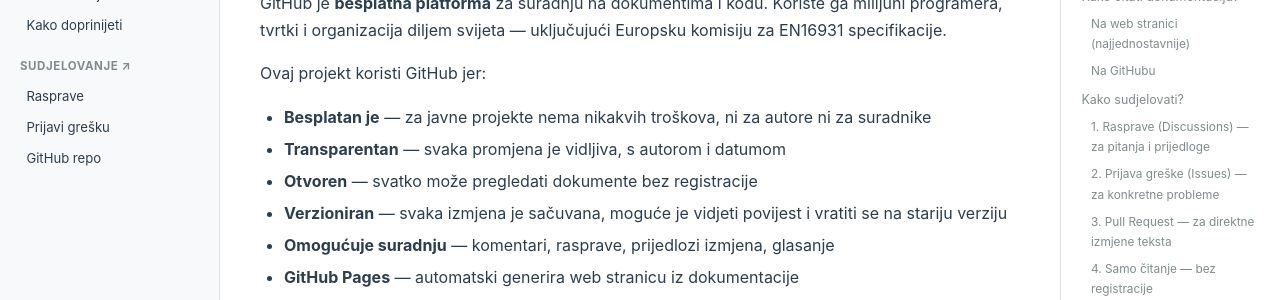
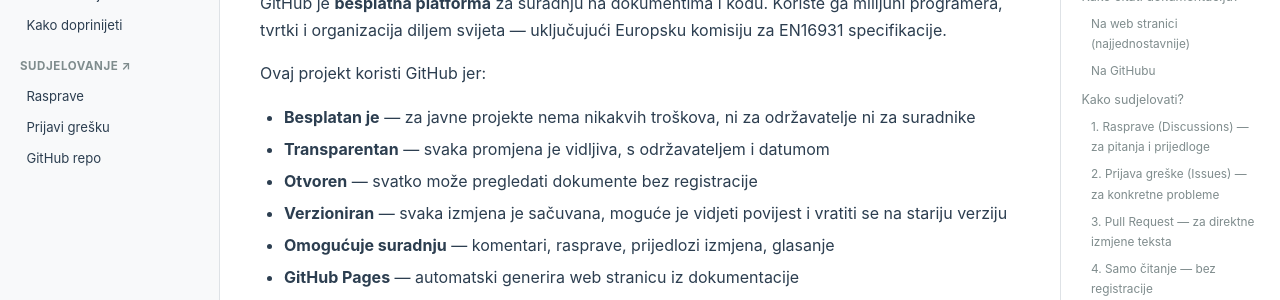
Before and after one commit to dageci/eracun-fiskalizacija-datumi, a Jekyll site: the page built from docs/github-vodic.md, in a window 1280 px wide and 900 px high. Shown: the part 431-731 px from the top of the window. Built offline with Jekyll 4.4.1, drawn with Linux system fonts in a browser that asks for light colours; some of the changed text lies outside the part shown.

Commit message:
autor -> odrzavatelj (GitHub maintainer terminologija)

```diff
--- a/docs/github-vodic.md
+++ b/docs/github-vodic.md
@@ -11,8 +11,8 @@
 
 Ovaj projekt koristi GitHub jer:
 
-- **Besplatan je** — za javne projekte nema nikakvih troškova, ni za autore ni za suradnike
-- **Transparentan** — svaka promjena je vidljiva, s autorom i datumom
+- **Besplatan je** — za javne projekte nema nikakvih troškova, ni za održavatelje ni za suradnike
+- **Transparentan** — svaka promjena je vidljiva, s održavateljem i datumom
 - **Otvoren** — svatko može pregledati dokumente bez registracije
 - **Verzioniran** — svaka izmjena je sačuvana, moguće je vidjeti povijest i vratiti se na stariju verziju
 - **Omogućuje suradnju** — komentari, rasprave, prijedlozi izmjena, glasanje
```
Also changed, not shown: other parts of docs/github-vodic.md (+3 -2 lines), GITHUB-OBAVIJESTI.md (+1 -1 lines), GITHUB-VODIC.md (+5 -4 lines), docs/github-obavijesti.md (+1 -1 lines), docs/index.md (+1 -1 lines).
